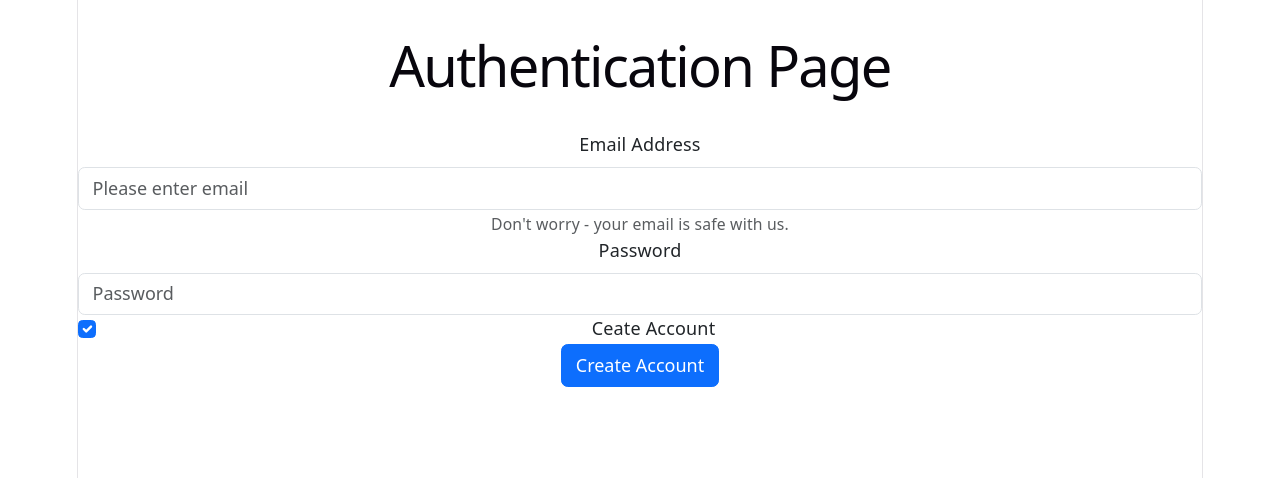
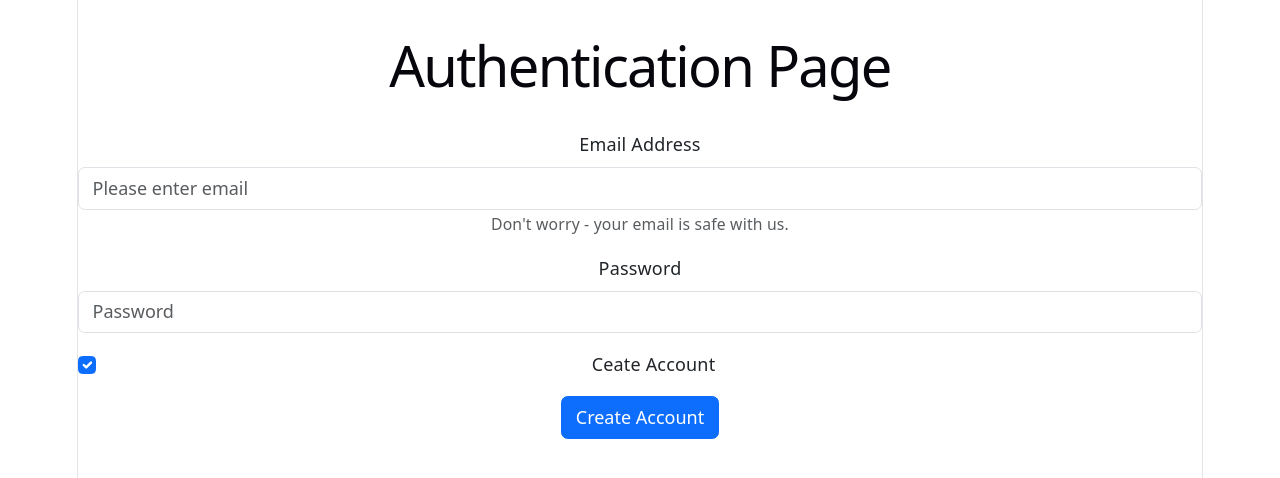
Before and after one commit to kayle-ervin1510/Personal_Project, a React (Vite) app in the folder personal_proj_front/: page / in a window 1280 px wide. Shown: the top 478 px of the page. Built offline with nearby package versions, Linux system fonts and the light colour scheme.

Commit message:
added names to urls in user_app

```diff
--- a/personal_proj_front/src/components/AuthForm.jsx
+++ b/personal_proj_front/src/components/AuthForm.jsx
@@ -25,7 +25,7 @@ const AuthForm = ({setUser}) => {
     return (
         <>
             <Form onSubmit={handleSubmit}>
-                <Form.Group>
+                <Form.Group className="mb-3" controlId="formBasicEmail">
                     <Form.Label>Email Address</Form.Label>
                     <Form.Control
                         type = "email"
@@ -38,7 +38,7 @@ const AuthForm = ({setUser}) => {
                     </Form.Text>
                 </Form.Group>
 
-                <Form.Group>
+                <Form.Group className="mb-3" controlId="formBasicPassword">
                     <Form.Label>Password</Form.Label>
                     <Form.Control
                         type = "password"
@@ -47,7 +47,8 @@ const AuthForm = ({setUser}) => {
                         onChange={(e)=>setPassword(e.target.value)}
                     />
                 </Form.Group>
-                <Form.Group>
+
+                <Form.Group className="mb-3" controlId="formBasicCheckbox">
                     <Form.Check
                         type="checkbox"
                         label={signup ? "Ceate Account":"Login"}
```
Also changed, not shown: 1 other file (tests, documents, lock files or other folders).
